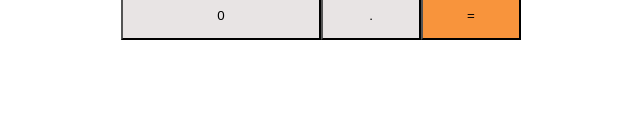
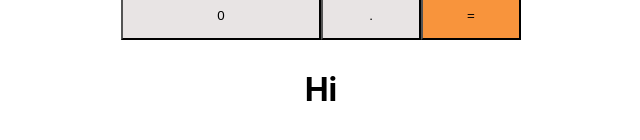
Before and after one commit to DilsherB/math-magician, a React (Create React App) app: page /Quote in a window 1280 px wide. Shown: the part 250-390 px from the top of the page, without its empty margins (319-959 px from the left). Built offline with nearby package versions, Linux system fonts and the light colour scheme.

Commit message:
useEffect hook introduced

```diff
--- a/src/App.js
+++ b/src/App.js
@@ -1,10 +1,12 @@
 import './App.css';
 import Calculator from './components/Calculator';
+import Quote from './components/Quote';
 
 function App() {
   return (
     <div className="App">
       <Calculator />
+      <Quote />
     </div>
   );
 }
--- /dev/null
+++ b/src/components/Quote.js
@@ -0,0 +1,13 @@
+import React, { useEffect } from "react";
+
+const Quote = () => {
+  useEffect(() => {
+    const fetchData = async () => {
+
+    };
+    fetchData();
+  });
+  return <div><h1>Hi</h1></div>;
+};
+
+export default Quote;
```
